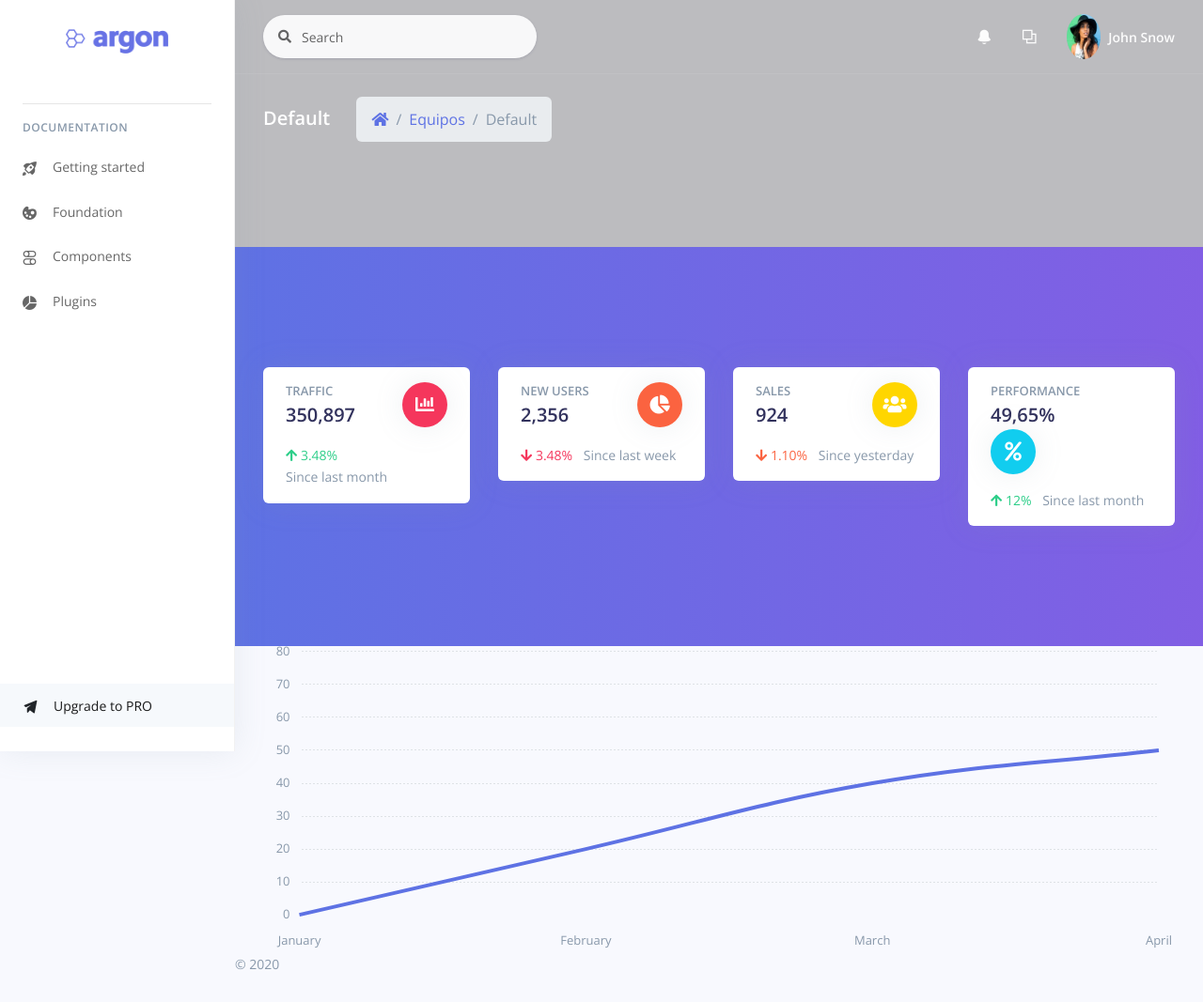
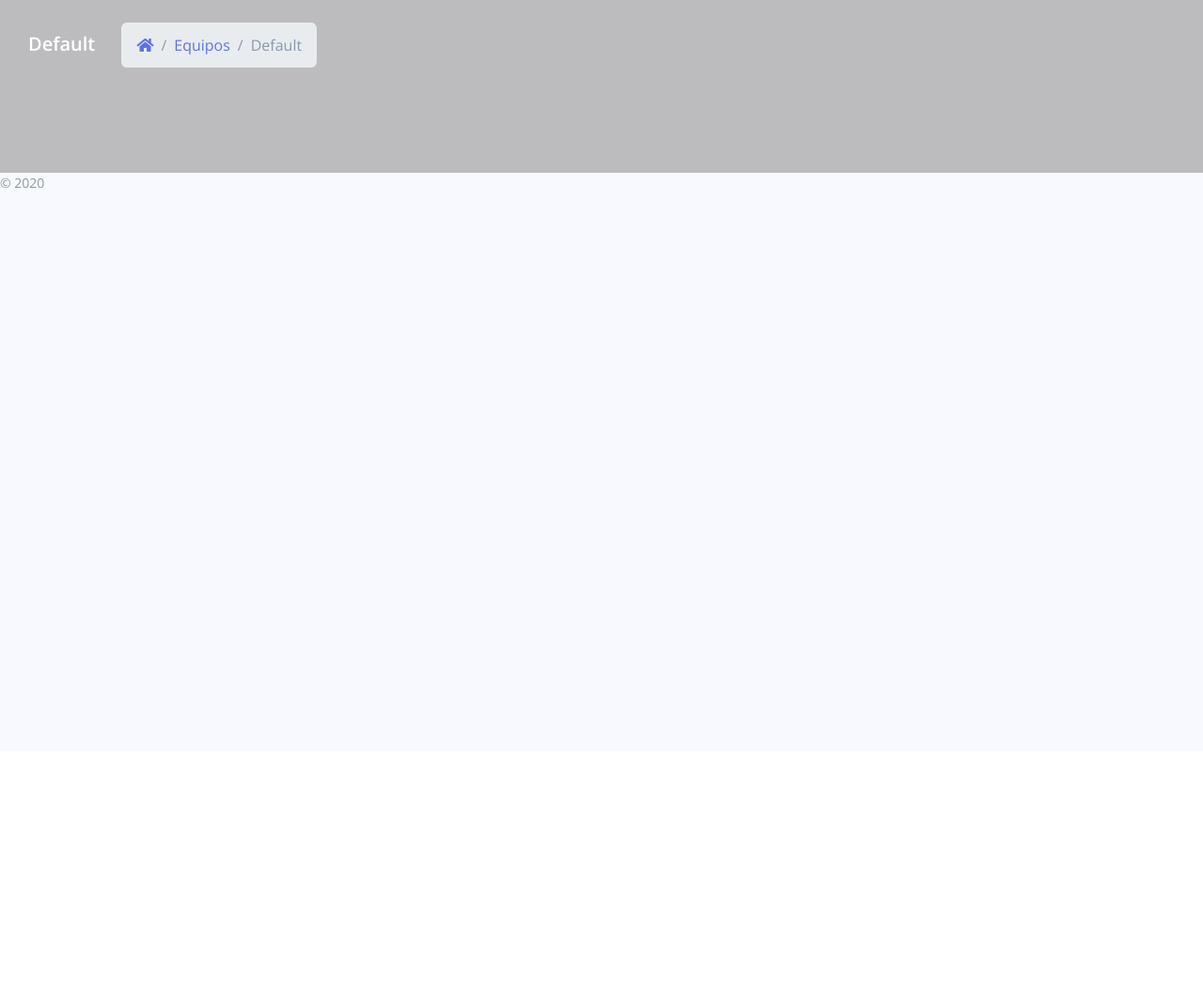
Before and after one commit to lmvillegas/MonitorBandWidth, a Flask app: page / in a window 1280 px wide. Shown: the whole page at 94% size. After the commit the page ends 201 px from the top, so only its background shows below. Run offline with Flask 2, Linux system fonts and the light colour scheme; some libraries are stand-ins or nearby versions.

Commit message:
applicaciones

```diff
--- a/app/ObtenerDatos/OrganizarLogs.py
+++ b/app/ObtenerDatos/OrganizarLogs.py
@@ -39,7 +39,7 @@
     archivo = ("speedtest-{}.log".format(log_id))
     log = logDir+archivo
     df = leer_archivo(log)
-    return df,
+    return df
 
 def leer_archivo(log):
     """
--- a/app/ObtenerDatos/templates/equipos.html
+++ b/app/ObtenerDatos/templates/equipos.html
@@ -7,10 +7,10 @@
 {% endblock stylesheets %}
 
 {% block content %}
-{% include "site_template/header.html" %}
+
 {% include "site_template/navigation.html" %}
 
-{% include "site_template/top-stats.html" %}
+
 <!-- Page content -->
 <!-- Page content -->
 <div class="main-content" id="panel">
--- a/app/ObtenerDatos/templates/graficas.html
+++ b/app/ObtenerDatos/templates/graficas.html
@@ -7,7 +7,7 @@
 {% endblock stylesheets %}
 
 {% block content %}
-{% include "site_template/header.html" %}
+
 {% include "site_template/navigation.html" %}
 
 {% include "site_template/top-stats.html" %}
--- a/app/ObtenerDatos/templates/index.html
+++ b/app/ObtenerDatos/templates/index.html
@@ -10,7 +10,7 @@
 {% include "site_template/header.html" %}
   {% include "site_template/navigation.html" %}
 
-  {% include "site_template/top-stats.html" %}  <!-- Page content -->
+
 
 
 {% include "site_template/footer.html" %}
--- a/app/base/templates/dashboard.html
+++ b/app/base/templates/dashboard.html
@@ -27,7 +27,7 @@
 {% endblock stylesheets %}
 {% endblock head %}
 <body>
-{% include "site_template/sidebar.html" %}
+
   <!-- Main content -->
 <div class="main-content" id="panel">
     {% block content %}{% endblock content %}
--- a/app/base/templates/index.html
+++ b/app/base/templates/index.html
@@ -7,18 +7,12 @@
 {% endblock stylesheets %}
 
 {% block content %}
-{% include "site_template/header.html" %}
+
   {% include "site_template/navigation.html" %}
 
-  {% include "site_template/top-stats.html" %}  <!-- Page content -->
 
-    <div class="container-fluid mt--6">
 
- <canvas id="myChart" width="400" height="400"></canvas>
 
-           <!-- Nav items -->
-
-      </div>
 {% include "site_template/footer.html" %}
 
 {% endblock content %}
@@ -26,27 +20,4 @@
 {% block javascripts %}
   {{ super()}}
 
-    <script>
-var ctx = document.getElementById('myChart').getContext('2d');
-let myChart = new Chart(ctx, {
-    type: 'line',
-    data: {
-        datasets: [{
-            label: 'First dataset',
-            data: [0, 20, 40, 50]
-        }],
-        labels: ['January', 'February', 'March', 'April']
-    },
-    options: {
-        scales: {
-            yAxes: [{
-                ticks: {
-                    suggestedMin: 50,
-                    suggestedMax: 100
-                }
-            }]
-        }
-    }
-});;
-</script>
 {% endblock javascripts %}
--- a/app/base/templates/site_template/sidebar.html
+++ b/app/base/templates/site_template/sidebar.html
@@ -12,6 +12,7 @@
       <div class="collapse navbar-collapse" id="sidenav-collapse-main">
         <!-- Nav items -->
 
+
         <!-- Divider -->
         <hr class="my-3">
         <!-- Heading -->
@@ -19,38 +20,6 @@
           <span class="docs-normal">Documentation</span>
         </h6>
         <!-- Navigation -->
-          <ul class="navbar-nav mb-md-3">
-            <li class="nav-item">
-              <a class="nav-link" href="https://demos.creative-tim.com/argon-dashboard/docs/getting-started/overview.html" target="_blank">
-                <i class="ni ni-spaceship"></i>
-                <span class="nav-link-text">Getting started</span>
-              </a>
-            </li>
-            <li class="nav-item">
-              <a class="nav-link" href="https://demos.creative-tim.com/argon-dashboard/docs/foundation/colors.html" target="_blank">
-                <i class="ni ni-palette"></i>
-                <span class="nav-link-text">Foundation</span>
-              </a>
-            </li>
-            <li class="nav-item">
-              <a class="nav-link" href="https://demos.creative-tim.com/argon-dashboard/docs/components/alerts.html" target="_blank">
-                <i class="ni ni-ui-04"></i>
-                <span class="nav-link-text">Components</span>
-              </a>
-            </li>
-            <li class="nav-item">
-              <a class="nav-link" href="https://demos.creative-tim.com/argon-dashboard/docs/plugins/charts.html" target="_blank">
-                <i class="ni ni-chart-pie-35"></i>
-                <span class="nav-link-text">Plugins</span>
-              </a>
-            </li>
-            <li class="nav-item">
-              <a class="nav-link active active-pro" href="upgrade.html">
-                <i class="ni ni-send text-dark"></i>
-                <span class="nav-link-text">Upgrade to PRO</span>
-              </a>
-            </li>
-          </ul>
        </div>
     </div>
   </div>
--- a/app/base/templates/site_template/top-stats.html
+++ b/app/base/templates/site_template/top-stats.html
@@ -10,8 +10,8 @@
                 <div class="card-body">
                   <div class="row">
                     <div class="col">
-                      <h5 class="card-title text-uppercase text-muted mb-0">Traffic</h5>
-                      <span class="h2 font-weight-bold mb-0">350,897</span>
+                      <h5 class="card-title text-uppercase text-muted mb-0">Maximo</h5>
+                      <span class="h2 font-weight-bold mb-0">{{max_datos}}</span>
                     </div>
                     <div class="col-auto">
                       <div class="icon icon-shape bg-danger text-white rounded-circle shadow">
@@ -20,8 +20,8 @@
                     </div>
                   </div>
                   <p class="mt-3 mb-0 text-muted text-sm">
-                    <span class="text-success mr-2"><i class="fa fa-arrow-up"></i> 3.48%</span>
-                    <span class="text-nowrap">Since last month</span>
+                    <span class="text-success mr-2"><i class="fa fa-arrow-up"></i> {{max_datos}}</span>
+                    <span class="text-nowrap">Valor mas alto</span>
                   </p>
                 </div>
               </div>
@@ -31,8 +31,8 @@
                 <div class="card-body">
                   <div class="row">
                     <div class="col">
-                      <h5 class="card-title text-uppercase text-muted mb-0">New users</h5>
-                      <span class="h2 font-weight-bold mb-0">2,356</span>
+                      <h5 class="card-title text-uppercase text-muted mb-0">Minimo</h5>
+                      <span class="h2 font-weight-bold mb-0">{{min_datos}}</span>
                     </div>
                     <div class="col-auto">
                       <div class="icon icon-shape bg-warning text-white rounded-circle shadow">
@@ -41,8 +41,8 @@
                     </div>
                   </div>
                   <p class="mt-3 mb-0 text-muted text-sm">
-                    <span class="text-danger mr-2"><i class="fas fa-arrow-down"></i> 3.48%</span>
-                    <span class="text-nowrap">Since last week</span>
+                    <span class="text-danger mr-2"><i class="fas fa-arrow-down"></i> {{min_datos}}</span>
+                    <span class="text-nowrap">Nivel mas bajo</span>
                   </p>
                 </div>
               </div>
@@ -52,8 +52,8 @@
                 <div class="card-body">
                   <div class="row">
                     <div class="col">
-                      <h5 class="card-title text-uppercase text-muted mb-0">Sales</h5>
-                      <span class="h2 font-weight-bold mb-0">924</span>
+                      <h5 class="card-title text-uppercase text-muted mb-0">Promedio</h5>
+                      <span class="h2 font-weight-bold mb-0">{{avg_datos}}</span>
                     </div>
                     <div class="col-auto">
                       <div class="icon icon-shape bg-yellow text-white rounded-circle shadow">
@@ -62,8 +62,8 @@
                     </div>
                   </div>
                   <p class="mt-3 mb-0 text-muted text-sm">
-                    <span class="text-warning mr-2"><i class="fas fa-arrow-down"></i> 1.10%</span>
-                    <span class="text-nowrap">Since yesterday</span>
+                    <span class="text-warning mr-2"><i class="fas fa-arrow-down"></i> {{avg_datos}}</span>
+                    <span class="text-nowrap">Promedio</span>
                   </p>
                 </div>
               </div>
```
Also changed, not shown: app/ObtenerDatos/routes.py (+8 -3 lines), README.md (added), 1 other file. Lines whose indentation alone changed are shown as unchanged.
